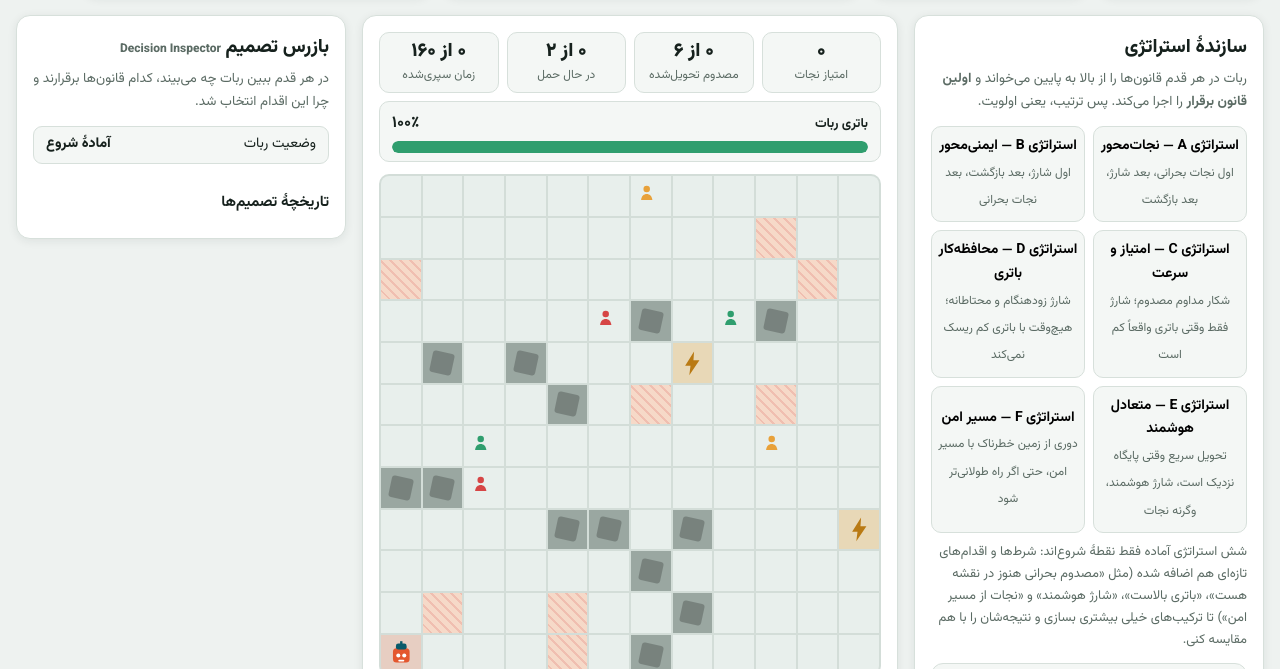
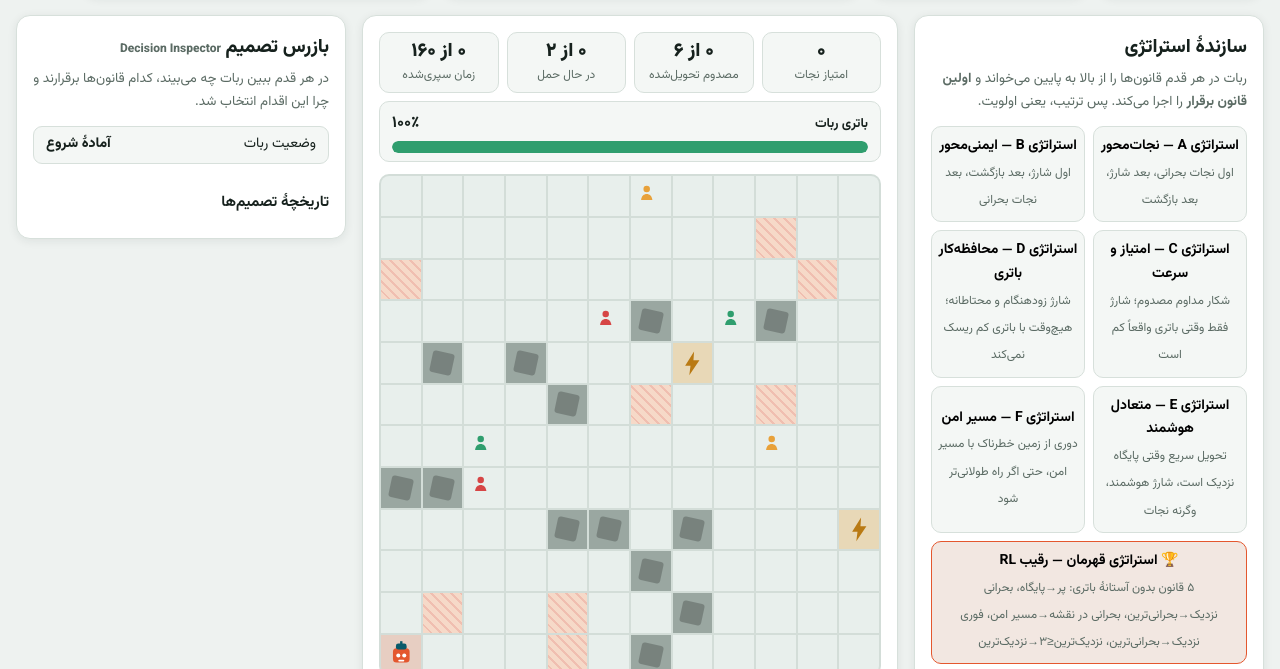
Before and after one commit to Sorooshsatary/rescue-mission, a plain HTML site: page index.html in a window 1280 px wide. Shown: the part 131-800 px from the top of the page. Drawn offline with Linux system fonts and the light colour scheme.

Commit message:
Add champion strategy preset (5 rules, RL rival)

```diff
--- a/index.html
+++ b/index.html
@@ -209,8 +209,9 @@
         <button class="preset" id="presetD" type="button"><b>استراتژی D — محافظه‌کار باتری</b><small>شارژ زودهنگام و محتاطانه؛ هیچ‌وقت با باتری کم ریسک نمی‌کند</small></button>
         <button class="preset" id="presetE" type="button"><b>استراتژی E — متعادل هوشمند</b><small>تحویل سریع وقتی پایگاه نزدیک است، شارژ هوشمند، وگرنه نجات</small></button>
         <button class="preset" id="presetF" type="button"><b>استراتژی F — مسیر امن</b><small>دوری از زمین خطرناک با مسیر امن، حتی اگر راه طولانی‌تر شود</small></button>
+        <button class="preset" id="presetG" type="button" style="grid-column:1 / -1; border-color:var(--orange); background:color-mix(in srgb, var(--orange) 10%, var(--panel2))"><b>🏆 استراتژی قهرمان — رقیب RL</b><small>۵ قانون بدون آستانهٔ باتری: پر→پایگاه، بحرانی نزدیک→بحرانی‌ترین، بحرانی در نقشه→مسیر امن، فوری نزدیک→بحرانی‌ترین، نزدیک‌ترین≤۳→نزدیک‌ترین</small></button>
       </div>
-      <p class="note" style="margin:-4px 0 12px">شش استراتژی آماده فقط نقطهٔ شروع‌اند: شرط‌ها و اقدام‌های تازه‌ای هم اضافه شده (مثل «مصدوم بحرانی هنوز در نقشه هست»، «باتری بالاست»، «شارژ هوشمند» و «نجات از مسیر امن») تا ترکیب‌های خیلی بیشتری بسازی و نتیجه‌شان را با هم مقایسه کنی.</p>
+      <p class="note" style="margin:-4px 0 12px">هفت استراتژی آماده فقط نقطهٔ شروع‌اند: شرط‌ها و اقدام‌های تازه‌ای هم اضافه شده (مثل «مصدوم بحرانی هنوز در نقشه هست»، «باتری بالاست»، «شارژ هوشمند» و «نجات از مسیر امن») تا ترکیب‌های خیلی بیشتری بسازی و نتیجه‌شان را با هم مقایسه کنی. «استراتژی قهرمان» برای رقابت مستقیم با عامل Q-Learning طراحی شده و هیچ قانون شارژ یا آستانهٔ باتری ندارد.</p>
 
       <div id="rulesList"></div>
 
@@ -906,6 +907,7 @@ $("presetC").addEventListener("click", ()=>{ rules = [ { id:"full", action:"toBa
 $("presetD").addEventListener("click", ()=>{ rules = [ { id:"batteryBelow", threshold:50, action:"toCharger" }, { id:"lowForReturn", action:"toCharger" }, { id:"full", action:"toBase" }, { id:"criticalNear", action:"rescueUrgent" }, { id:"survivorNear", action:"rescueNearest" } ]; renderRules(); validate(false); });
 $("presetE").addEventListener("click", ()=>{ rules = [ { id:"full", action:"toBase" }, { id:"carryingAny", action:"deliverPartial" }, { id:"batteryAbove", threshold:80, action:"rescueNearest" }, { id:"criticalNear", action:"rescueUrgent" }, { id:"batteryBelow", threshold:30, action:"chargeSmart" } ]; renderRules(); validate(false); });
 $("presetF").addEventListener("click", ()=>{ rules = [ { id:"full", action:"toBase" }, { id:"batteryBelow", threshold:30, action:"toCharger" }, { id:"criticalExists", action:"rescueSafe" }, { id:"survivorNear", action:"rescueSafe" } ]; renderRules(); validate(false); });
+$("presetG").addEventListener("click", ()=>{ rules = [ { id:"full", action:"toBase" }, { id:"criticalNear", action:"rescueUrgent" }, { id:"criticalExists", action:"rescueSafe" }, { id:"urgentNear", action:"rescueUrgent" }, { id:"survivorNear", action:"rescueNearest" } ]; renderRules(); validate(false); });
 $("saveStrat").addEventListener("click", ()=>{
   const name = $("stratName").value.trim() || ("استراتژی " + faNum(savedStrategies.length+1));
   savedStrategies.push({ name, rules: JSON.parse(JSON.stringify(rules)) });
```
